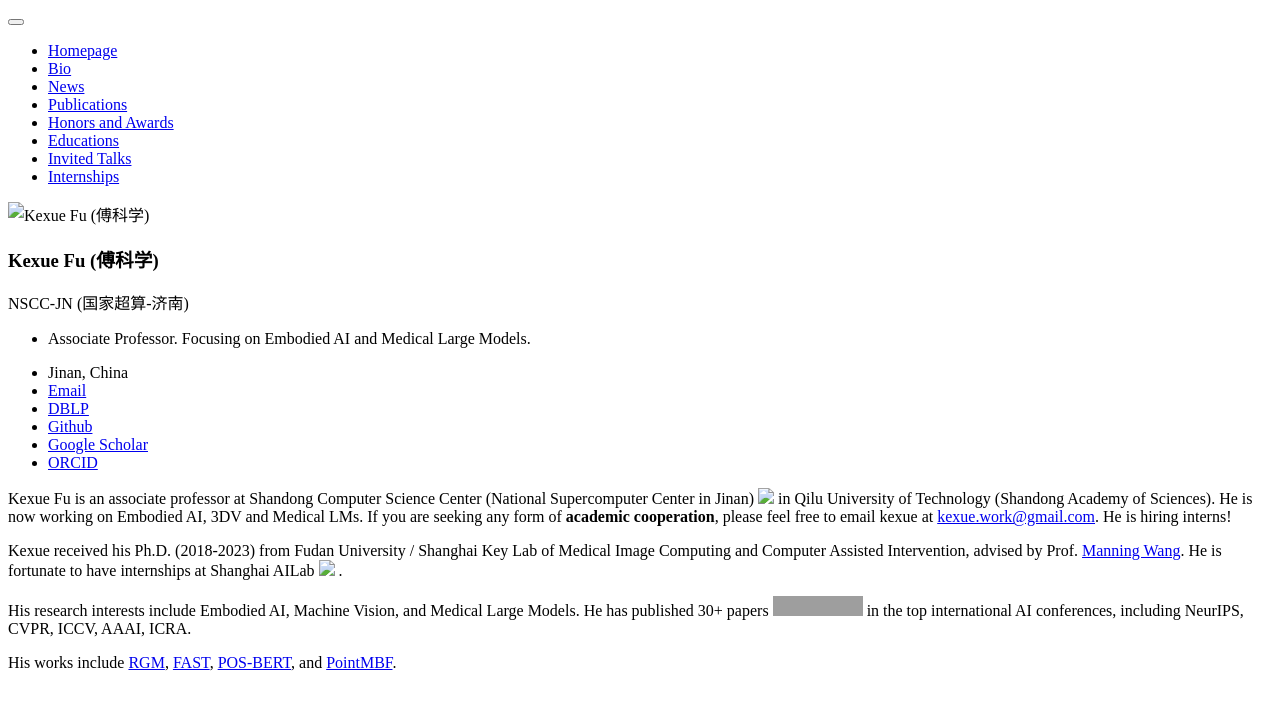
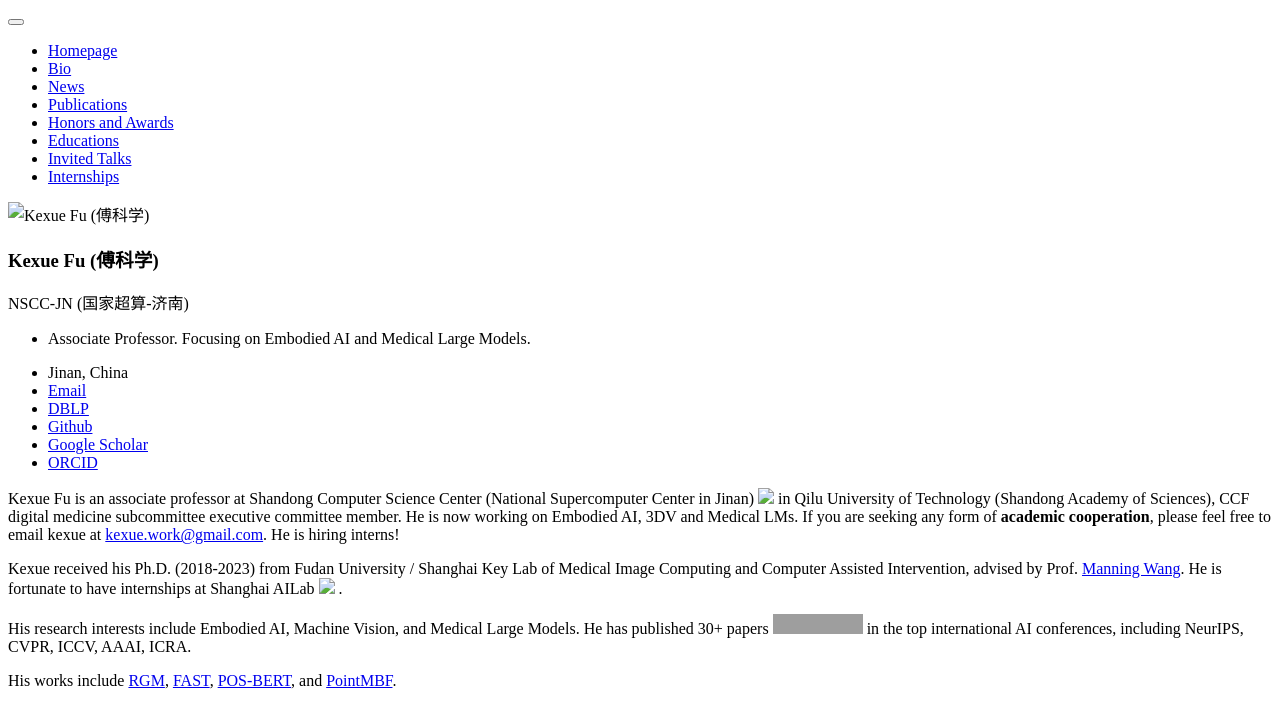
Before and after one commit to fukexue/fukexue.github.io, a Jekyll site: the page built from _pages/includes/intro.md, in a window 1280 px wide. Shown: the top 728 px of the page. Built offline with Jekyll 4.4.1, drawn with Linux system fonts in a browser that asks for light colours; our own code applies the rules of GitHub Pages for plain Markdown files; grey boxes are pictures that could not be loaded.

Commit message:
Update intro.md
2024.12.2

```diff
--- a/_pages/includes/intro.md
+++ b/_pages/includes/intro.md
@@ -1,4 +1,4 @@
-Kexue Fu is an associate professor at Shandong Computer Science Center (National Supercomputer Center in Jinan) <img src='./images/nscc.png' style='width: 6em;'> in Qilu University of Technology (Shandong Academy of Sciences). He is now working on Embodied AI, 3DV and Medical LMs. If you are seeking any form of **academic cooperation**, please feel free to email kexue at [kexue.work@gmail.com](mailto:fukexue@fudan.edu.cn). He is hiring interns!
+Kexue Fu is an associate professor at Shandong Computer Science Center (National Supercomputer Center in Jinan) <img src='./images/nscc.png' style='width: 6em;'> in Qilu University of Technology (Shandong Academy of Sciences), CCF digital medicine subcommittee executive committee member. He is now working on Embodied AI, 3DV and Medical LMs. If you are seeking any form of **academic cooperation**, please feel free to email kexue at [kexue.work@gmail.com](mailto:fukexue@fudan.edu.cn). He is hiring interns!
 
 Kexue received his Ph.D. (2018-2023) from Fudan University / Shanghai Key Lab of Medical Image Computing and Computer Assisted Intervention, advised by Prof. [Manning Wang](https://basicmed.fudan.edu.cn/8c/ab/c28704a429227/page.htm). He is fortunate to have internships at Shanghai AILab <img src='./images/shailab.png' style='width: 6em;'> .
 
```
